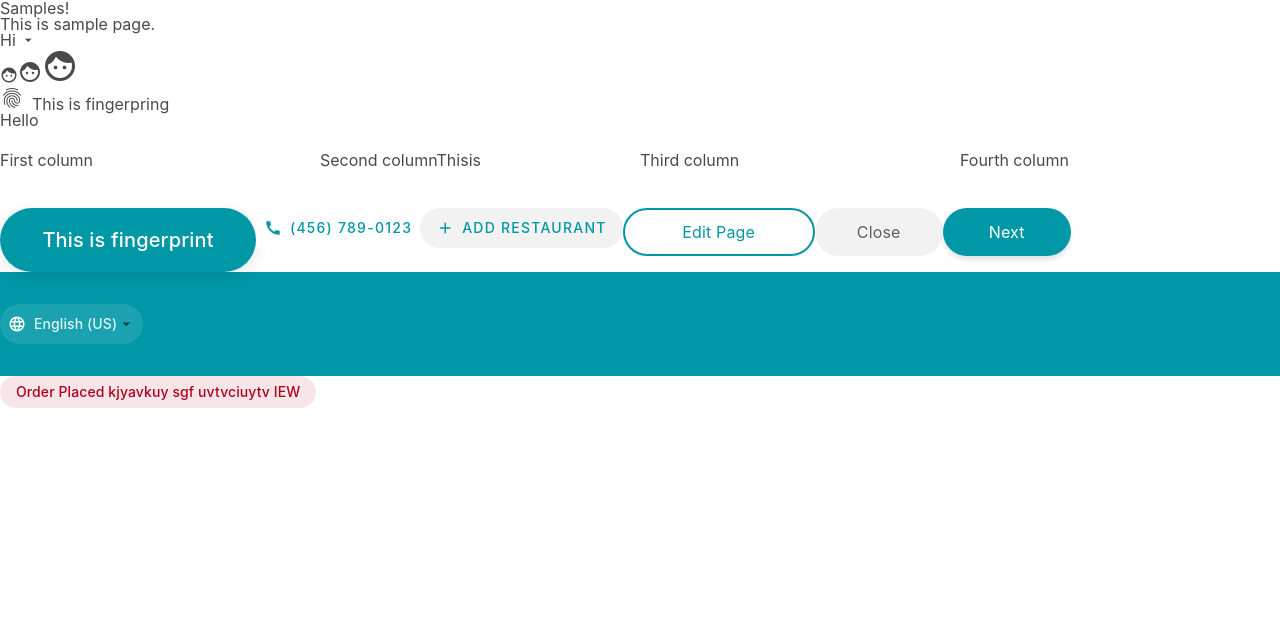
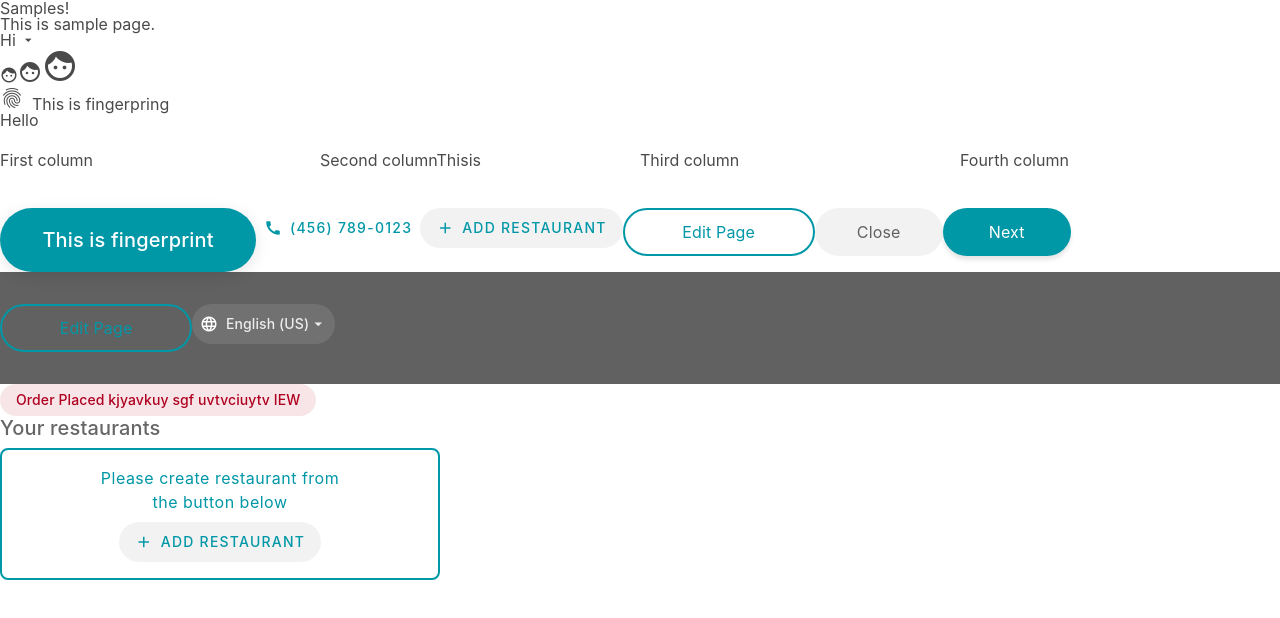
Before and after one commit to yutaok/ownplate-css, a Vue app: page / in a window 1280 px wide. Shown: the top 618 px of the page. Built offline with nearby package versions, Linux system fonts and the light colour scheme.

Commit message:
Check in.

```diff
--- a/src/assets/css/ownplate.scss
+++ b/src/assets/css/ownplate.scss
@@ -1,6 +1,7 @@
 // Reset Buefy and Bulma
 .button {
   padding: 0;
+  background-color: transparent;
   border: none;
 }
 
@@ -51,12 +52,22 @@
   line-height: 24px;
   letter-spacing: 0.1px;
 }
+.t-body1 {
+  font-weight: normal;
+  font-size: 16px;
+  line-height: 24px;
+  letter-spacing: 0.5px;
+}
 .t-button {
   font-weight: 500;
   font-size: 14px;
   line-height: 16px;
   letter-spacing: 1.25px;
   text-transform: uppercase;
+}
+
+.align-center {
+  text-align: center;
 }
 
 // OwnPlate Colors
@@ -119,9 +130,12 @@ $colors: (
   border: 2px solid map-get($colors, primary);
   box-sizing: border-box;
 }
+.button.border-primary:hover {
+  border: 2px solid map-get($colors, primary);
+}
 
 // OwnPlate Sizes
-$sizes: (0, 4, 8, 16, 18, 24, 32, 36, 48, 64, 128, 192, 256);
+$sizes: (0, 4, 8, 16, 18, 24, 32, 36, 48, 64, 128, 192, 256, 440);
 
 // Margin and Padding Sizes
 $sides: (top, bottom, left, right);
@@ -164,7 +178,7 @@ $sides: (top, bottom, left, right);
   }
 }
 
-// Status
-.status {
+// Display Styles
+.inline {
   display: inline-block;
 }
--- a/src/components/Samples.vue
+++ b/src/components/Samples.vue
@@ -57,19 +57,34 @@
       <div class="button bg-primary d-low h-48 r-48 w-128">
         <span class="t-subtitle1 c-onprimary">Next</span>
       </div>
-      <div class="bg-primary p-t-32 p-b-32">
+
+      <div class="bg-ownplate-gray p-t-32 p-b-32">
+        <div class="button border-primary r-48 h-48 w-192">
+          <span class="t-subtitle1 c-primary">Edit Page</span>
+        </div>
         <div class="button bg-sattle-white r-36 p-l-8 p-r-8">
           <i class="material-icons md-18 m-r-8 c-text-white-full">language</i>
           <span class="c-text-white-high t-subtitle2">English (US)</span>
-          <i class="material-icons md-18 c-text-black-medium"
-            >arrow_drop_down</i
-          >
+          <i class="material-icons md-18 c-text-white-high">arrow_drop_down</i>
         </div>
       </div>
       <div
-        class="status bg-status-red-bg c-status-red p-l-16 p-r-16 p-t-4 p-b-4 t-subtitle2 r-32"
+        class="inline bg-status-red-bg c-status-red p-l-16 p-r-16 p-t-4 p-b-4 t-subtitle2 r-32"
       >
         Order Placed kjyavkuy sgf uvtvciuytv IEW
+      </div>
+      <div class="t-h6 c-text-black-medium m-b-8">Your restaurants</div>
+      <div class="border-primary r-8 p-t-16 p-b-16 w-440">
+        <div class="c-primary t-body1 m-b-8 align-center">
+          Please create restaurant from <br />
+          the button below
+        </div>
+        <div class="align-center">
+          <div class="button bg-form r-36 p-l-16 p-r-16">
+            <i class="material-icons md-18 m-r-8 c-primary">add</i>
+            <span class=" t-button c-primary">Add Restaurant</span>
+          </div>
+        </div>
       </div>
     </div>
   </div>
```
